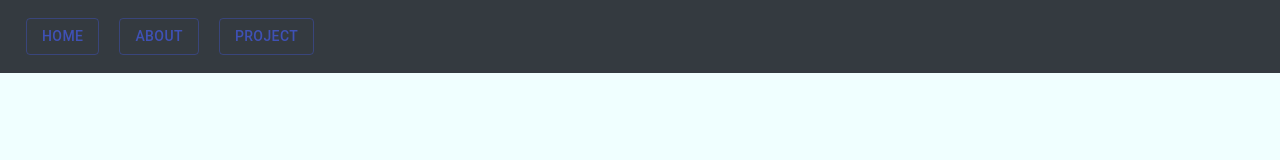
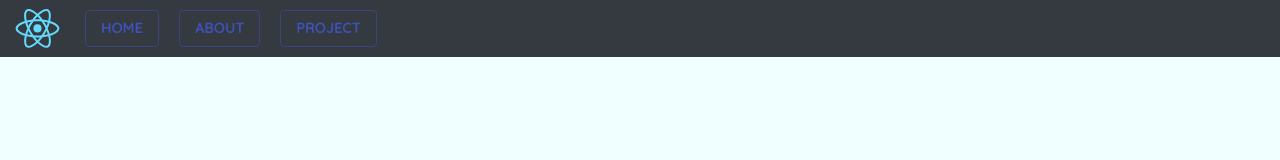
Before and after one commit to darennathaniel/Personal-Website, a React (Create React App) app: page / in a window 1280 px wide. Shown: the top 160 px of the page. Built offline with nearby package versions, Linux system fonts and the light colour scheme; a web font is replaced by a local one.

Commit message:
fixed the navbar font family

```diff
--- a/src/App.css
+++ b/src/App.css
@@ -9,12 +9,10 @@
   position: relative;
   display: flex;
   flex-direction: row;
-  justify-content: space-between;
+  justify-content: left;
   align-items: center;
   font-size: 20px;
   color: rgb(136, 136, 136);
-  font-family: "Quicksand", sans-serif;
-  font-weight: 500;
 }
 
 .social-media {
@@ -90,8 +88,6 @@
 
 .links {
   padding: 10px;
-  font-family: Icon;
-  font-weight: 700;
   font-size: 10px;
 }
 
@@ -227,6 +223,9 @@ ul > li {
     flex-direction: column;
     height: 812px;
   }
+  .links {
+    padding: 5px;
+  }
   .headText {
     font-size: 22px;
     margin-inline: 0;
--- a/src/App.js
+++ b/src/App.js
@@ -3,6 +3,14 @@ import { BrowserRouter as Router, Switch, Route, Link } from "react-router-dom";
 import "./App.css";
 import logo from "./logo.svg";
 import Button from "@material-ui/core/Button";
+import { withStyles } from "@material-ui/core/styles";
+
+const ColorButton = withStyles((theme) => ({
+  root: {
+    fontWeight: 800,
+    fontFamily: "Quicksand,sans-serif",
+  },
+}))(Button);
 
 function App() {
   return (
@@ -34,32 +42,23 @@ function App() {
         <Router>
           {/* A <Switch> looks through its children <Route>s and
             renders the first one that matches the current URL. */}
-          <nav
-            className="nav"
-            id="navbar"
-            class="navbar navbar-expand-lg bg-dark fixed-top"
-          >
+          <nav className="nav" class="bg-dark">
             <div className="nav-content">
-              <img
-                src={logo}
-                className="nav-logo"
-                alt="Logo."
-                class="d-none d-sm-block d-md-none"
-              />
+              <img src={logo} className="nav-logo" alt="Logo." />
               <Link className="links" to="/">
-                <Button variant="outlined" color="primary">
+                <ColorButton variant="outlined" color="primary">
                   Home
-                </Button>
+                </ColorButton>
               </Link>
               <Link className="links" to="/about">
-                <Button variant="outlined" color="primary">
+                <ColorButton variant="outlined" color="primary">
                   About
-                </Button>
+                </ColorButton>
               </Link>
               <Link className="links" to="/project">
-                <Button variant="outlined" color="primary">
+                <ColorButton variant="outlined" color="primary">
                   Project
-                </Button>
+                </ColorButton>
               </Link>
             </div>
           </nav>
```
